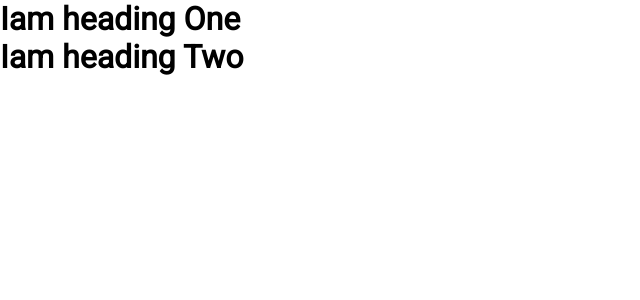
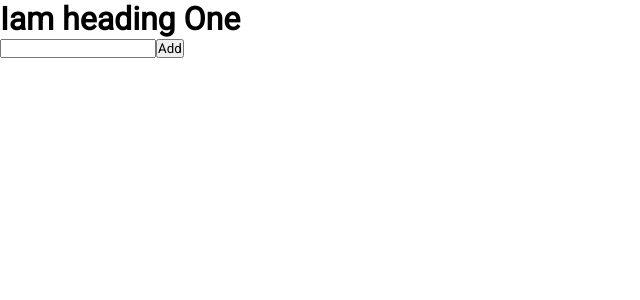
Before and after one commit to RashmithaNGowda/FullStack-CSS, a React (Create React App) app in the folder myapp/: page / in a window 1280 px wide. Shown: the top 300 px of the page, without its empty margins (0-640 px from the left). Built offline with nearby package versions, Linux system fonts and the light colour scheme.

Commit message:
state action reducer store

```diff
--- a/myapp/package.json
+++ b/myapp/package.json
@@ -9,6 +9,7 @@
     "react": "^17.0.2",
     "react-dom": "^17.0.2",
     "react-scripts": "4.0.3",
+    "redux-devtools-extension": "^2.13.9",
     "web-vitals": "^1.1.2"
   },
   "scripts": {
--- a/myapp/src/components/Two.js
+++ b/myapp/src/components/Two.js
@@ -1,11 +1,24 @@
-import {useSelector} from "react-redux";
+import {useDispatch ,useSelector} from "react-redux";
+import { useState } from "react";
 
 const Two =()=>{
-    const state =useSelector(state=>state)
-    console.log(state)
+    const [product,setproduct]=useState('')
+    // const state =useSelector(state=>state.categories)
+    const dispatch =useDispatch()
+
+    const handleSubmit=()=>{
+        const action ={
+            type:"ADD_PRODUCT",
+            payload:product
+        }
+        dispatch(action)
+    }
+
     return(
         <div>
-            <h1>Iam heading Two</h1>
+            <input onChange={(e)=>{setproduct(e.target.value)}}
+            type="text" />
+            <button onClick={handleSubmit}>Add</button>
         </div>
     );
 }
--- a/myapp/src/index.js
+++ b/myapp/src/index.js
@@ -6,15 +6,15 @@ import App from './App';
 import {createStore} from 'redux' //to create global store
 import reducer from './reducer/reducer';
 import { Provider } from 'react-redux';
+import {composeWithDevTools, composewithDevTools} from 'redux-devtools-extension'
 
-const store = createStore(reducer)
-
+const store = createStore(reducer,{product:["iphone11","iphone12","iphone13",
+],categories:["mobiles","headphones","cases"]},composeWithDevTools())
 
 ReactDOM.render(
   <React.StrictMode>
     <Provider  store={store}>
     <App />
-
     </Provider>
   </React.StrictMode>,
   document.getElementById('root')
--- a/myapp/src/reducer/reducer.js
+++ b/myapp/src/reducer/reducer.js
@@ -1,7 +1,10 @@
-const reducer =(state=[],action)=>{
- switch(action.type){
-     case 'ADD_DATA':
-         return [...state,action.payload]
+const reducer =(state={},action)=>{
+    const {type,payload}=action
+ switch(type){
+     case 'ADD_PRODUCT':
+         const {product}=state
+         return {...state,product:[...product,payload]}
+
      default:
          return state
  }
```
Also changed, not shown: 1 other file (tests, documents, lock files or other folders).
